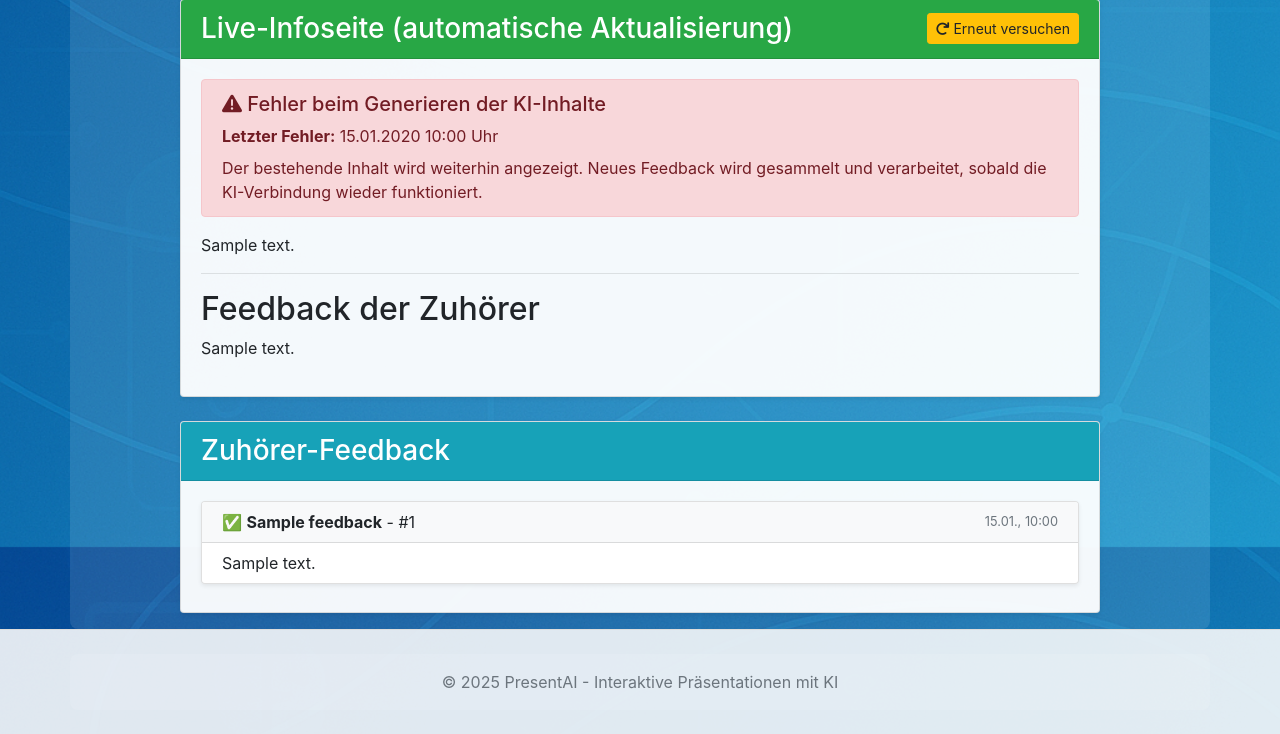
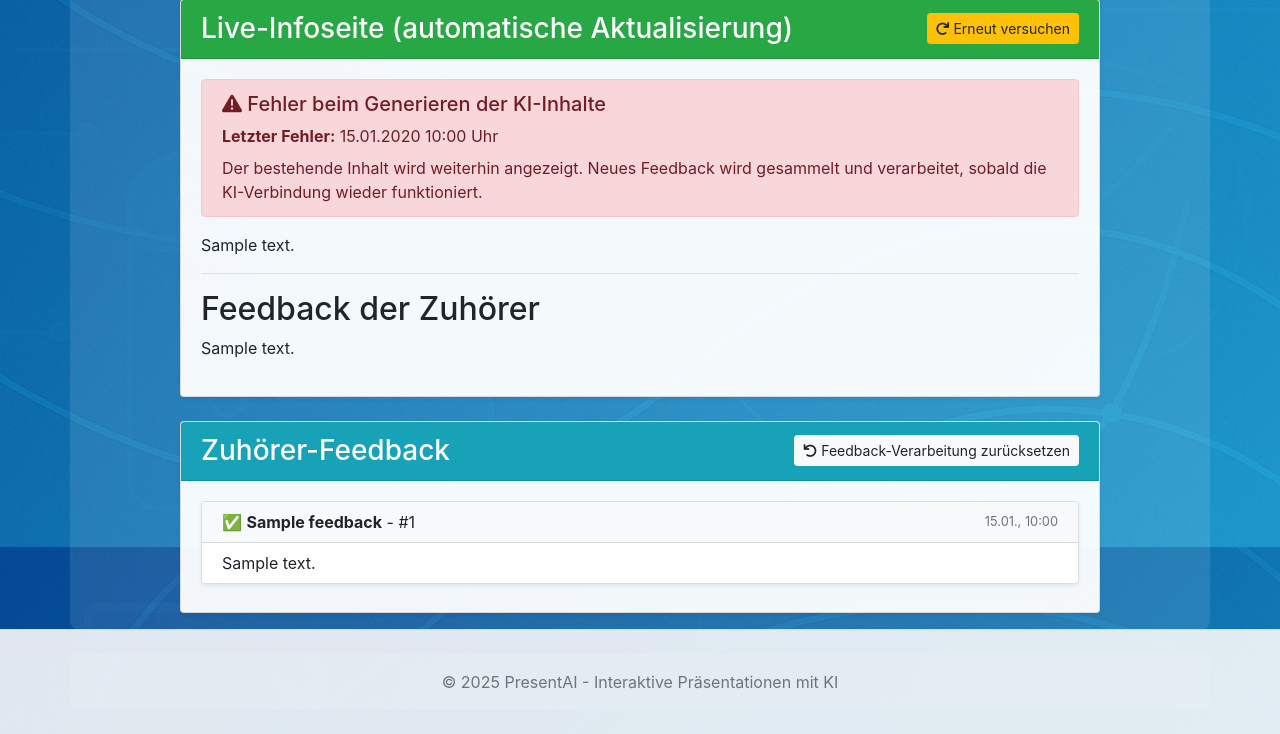
Before and after one commit to DG1001/ConfChat, a Flask app: page /presentation/1 in a window 1280 px wide. Shown: the part 733-1467 px from the top of the page. Run offline with Flask 3, Linux system fonts and the light colour scheme; a user stored in the database is signed in; tables that the repository leaves empty hold one stand-in row (values such as "Sample post"); some libraries are stand-ins or nearby versions.

Commit message:
feat(presentation): add reset feedback processing feature
This commit introduces a new route to reset the feedback processing for a specific presentation. The feature allows users (who are either the creator of the presentation or an admin) to revert all processed feedback to a pending state and schedules the feedback for reprocessing. This enhancement improves user control over feedback management and ensures that presentations can be adjusted as needed. Additionally, a corresponding button was added in the presentation view template for easy access to this functionality.

```diff
--- a/app.py
+++ b/app.py
@@ -506,6 +506,32 @@ def delete_presentation(id):
     flash(f'Präsentation "{presentation.title}" wurde gelöscht.', 'success')
     return redirect(url_for('dashboard'))
 
+@app.route('/presentation/<int:id>/reset_feedback_processing', methods=['POST'])
+@login_required
+def reset_feedback_processing(id):
+    presentation = Presentation.get_active_or_404(id)
+
+    # Überprüfen, ob der Benutzer der Ersteller ist
+    if presentation.user_id != current_user.id and not current_user.is_admin:
+        return redirect(url_for('dashboard'))
+
+    # Alle Feedbacks dieser Präsentation wieder auf nicht verarbeitet setzen
+    feedbacks = Feedback.query.filter_by(presentation_id=id).all()
+    for feedback in feedbacks:
+        feedback.is_processed = False
+
+    # Feedback-Verarbeitung planen
+    presentation.processing_scheduled = True
+    presentation.next_processing_time = datetime.utcnow() + timedelta(seconds=app.config['FEEDBACK_PROCESSING_INTERVAL'])
+
+    db.session.commit()
+
+    # Feedback-Verarbeitung im Hintergrund planen
+    schedule_feedback_processing(presentation.id)
+
+    flash('Alle Feedbacks wurden wieder auf wartend gestellt und die Verarbeitung wurde geplant.', 'success')
+    return redirect(url_for('view_presentation', id=id))
+
 @app.route('/presentation/<int:id>/retry_ai', methods=['POST'])
 @login_required
 def retry_ai_generation(id):
--- a/templates/view_presentation.html
+++ b/templates/view_presentation.html
@@ -105,8 +105,13 @@
 
             <!-- Feedback-Bereich -->
             <div class="card">
-                <div class="card-header bg-info text-white">
+                <div class="card-header bg-info text-white d-flex justify-content-between align-items-center">
                     <h3 class="mb-0">Zuhörer-Feedback</h3>
+                    <form method="post" action="{{ url_for('reset_feedback_processing', id=presentation.id) }}" style="display: inline;">
+                        <button type="submit" class="btn btn-light btn-sm" title="Alle verarbeiteten Feedbacks wieder auf wartend stellen">
+                            <i class="fas fa-undo"></i> Feedback-Verarbeitung zurücksetzen
+                        </button>
+                    </form>
                 </div>
                 <div class="card-body">
                     <div id="feedbackContainer">
```
